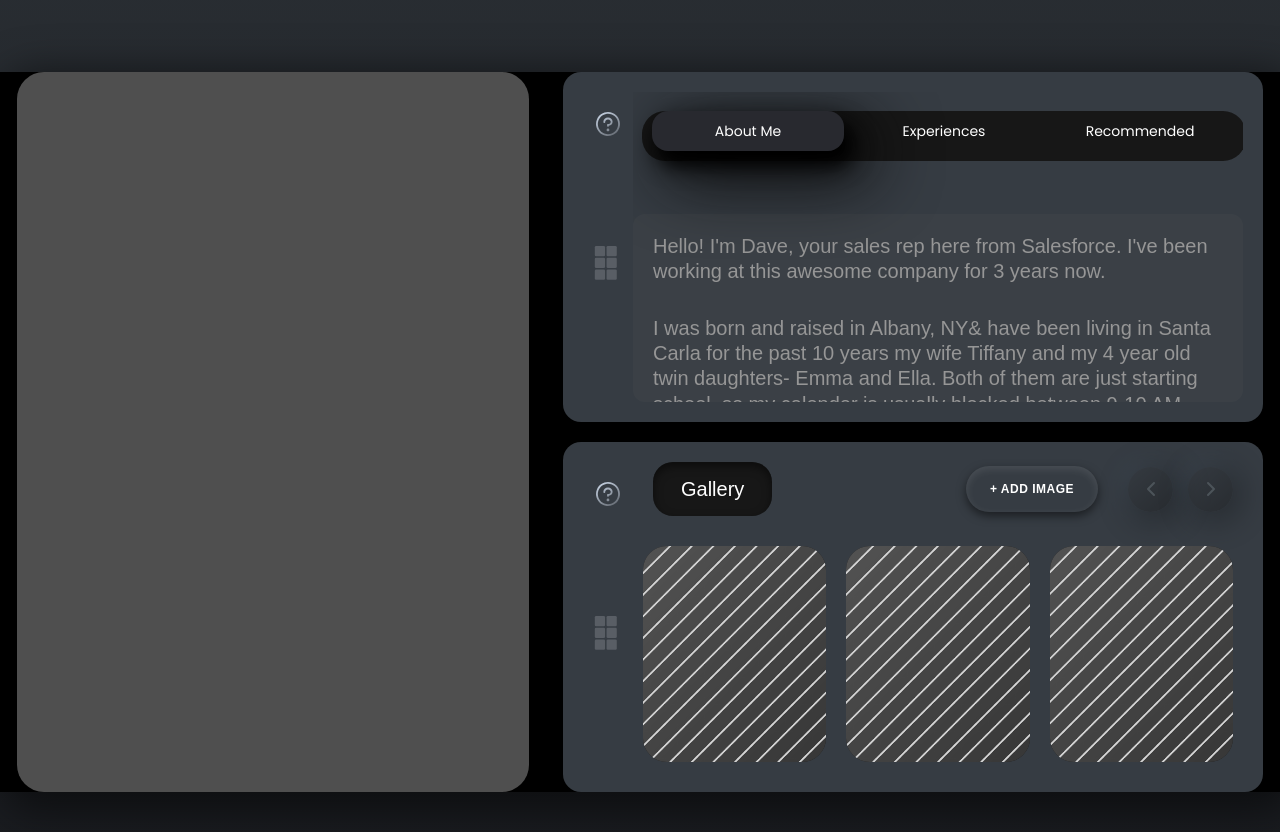
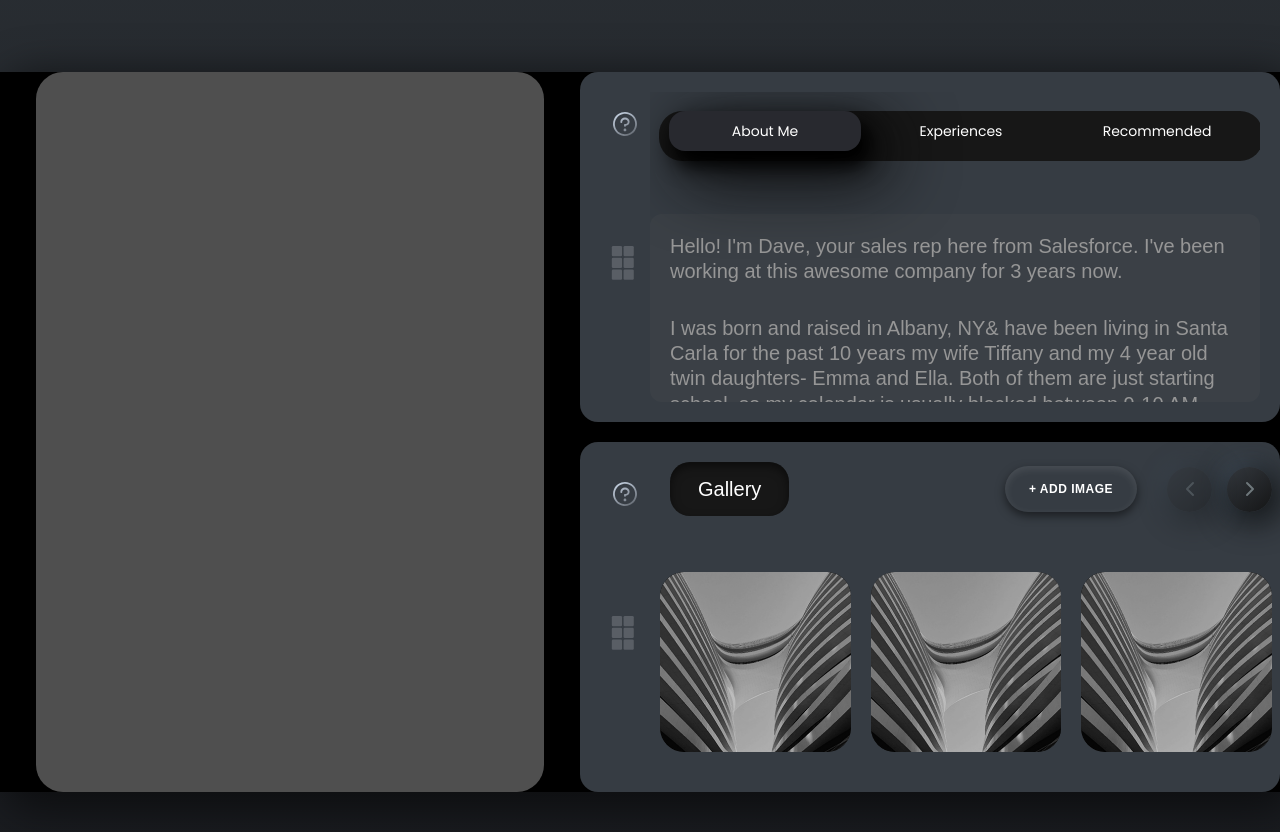
Before and after one commit to kirank55/lunacal-assignment, a React (Vite) app: page / in a window 1280 px wide. Shown: the top 832 px of the page. Built offline with nearby package versions, Linux system fonts and the light colour scheme.

Commit message:
carousel animation

```diff
--- a/src/App.css
+++ b/src/App.css
@@ -15,8 +15,9 @@
 
   background: rgba(97, 97, 97, 0.82);
   border-radius: 27px;
-  width: 40%;
+  width: 50%;
   max-width: 700px;
+  margin: 0 2em
 }
 
 .assignment-content {
--- a/src/components/Gallery.jsx
+++ b/src/components/Gallery.jsx
@@ -2,44 +2,19 @@
 import './gallery.css';
 import questionMarkIcon from '../assets/questionMark.svg';
 import sixBoxesIcon from '../assets/6boxes.svg';
+import galleryImg from '../assets/galleryimg.png';
 
 const Gallery = () => {
-  // Create placeholder gradient images
+  // Create placeholder images
   const createPlaceholder = () => {
-    const canvas = document.createElement('canvas');
-    canvas.width = 400;
-    canvas.height = 400;
-    const ctx = canvas.getContext('2d');
-
-    // Create gradient
-    const gradient = ctx.createLinearGradient(0, 0, 400, 400);
-    gradient.addColorStop(0, '#4a5568');
-    gradient.addColorStop(1, '#2d3748');
-    ctx.fillStyle = gradient;
-    ctx.fillRect(0, 0, 400, 400);
-
-    // Add decorative lines
-    ctx.strokeStyle = '#cbd5e0';
-    ctx.lineWidth = 3;
-    for (let i = 0; i < 20; i++) {
-      ctx.beginPath();
-      ctx.moveTo(i * 40, 0);
-      ctx.lineTo(0, i * 40);
-      ctx.stroke();
-
-      ctx.beginPath();
-      ctx.moveTo(400 - i * 40, 400);
-      ctx.lineTo(400, 400 - i * 40);
-      ctx.stroke();
-    }
-
-    return canvas.toDataURL();
+    return galleryImg
   };
 
   const [images, setImages] = useState([
     createPlaceholder(0),
     createPlaceholder(1),
     createPlaceholder(2),
+    createPlaceholder(3),
   ]);
   const [currentIndex, setCurrentIndex] = useState(0);
 
--- a/src/components/gallery.css
+++ b/src/components/gallery.css
@@ -157,40 +157,49 @@
     overflow: hidden;
     flex: 1;
     position: relative;
+    overflow: hidden;
+    padding-top: 2em ;
 }
 
 .gallery-images-track {
     display: flex;
     gap: 20px;
     width: 100%;
+    overflow: visible;
 }
 
 .gallery-image-wrapper {
     flex: 0 0 calc(33.333% - 13.333px);
     min-width: calc(33.333% - 13.333px);
-  height: 100%;
     border-radius: 24px;
     overflow: hidden;
     background: #1a1a1a;
-  transition: transform 0.3s ease;
+    transition: all 0.3s ease;
+    filter: grayscale(100%);
+
+    width: 138px;
+    height: 180px;
 }
 
 .gallery-image-wrapper:hover {
-  transform: scale(1.02);
+    transform: scale(1.1) rotate(-2deg) translateX(7px) translateY(-15px);
+
+    filter: grayscale(0%);
+    box-shadow: 7px 13px 20px 3px #000000, 20px 20px 67.4667px 8.43333px #0a0a0a;
+
+    box-shadow: rgb(0, 0, 0) 8px 20px 30px -10px;
+
 }
 
 .gallery-image {
+    height: 100%;
     width: 100%;
-  height: 100%;
+
     object-fit: cover;
     display: block;
-  filter: grayscale(100%);
-  transition: filter 0.3s ease;
+    transition: all .3s ease-out;
 }
 
-.gallery-image-wrapper:hover .gallery-image {
-  filter: grayscale(0%);
-}
 
 /* Responsive styles */
 @media (max-width: 768px) {
```
Also changed, not shown: src/assets/galleryimg.png (added). Lines whose indentation alone changed are shown as unchanged.
